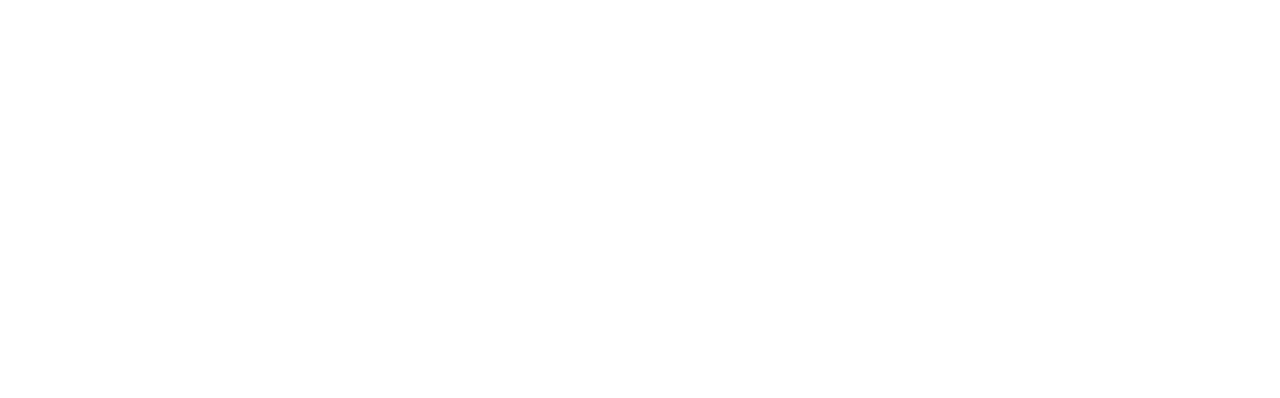
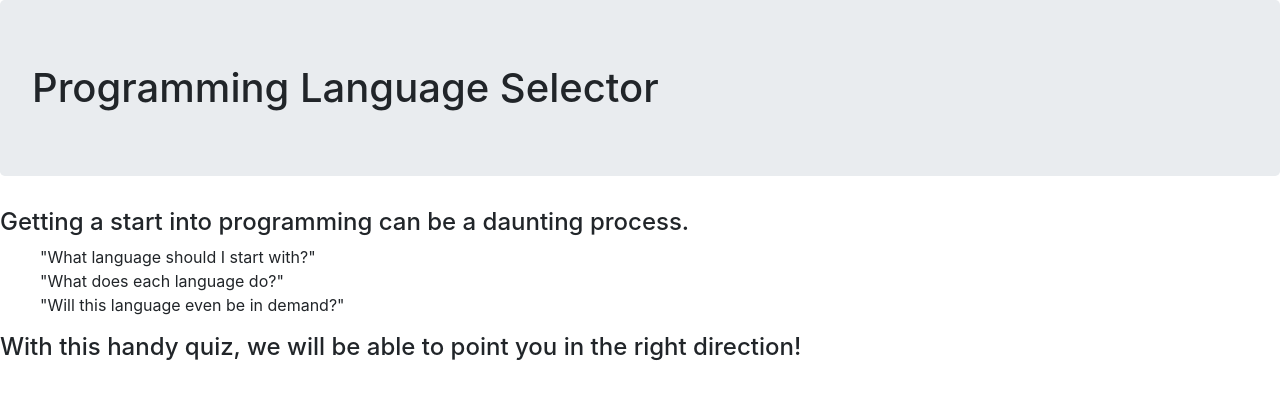
Before and after one commit to kevinkirkl3y/program-language-selector, a plain HTML site: page index.html in a window 1280 px wide. Drawn offline with Linux system fonts and the light colour scheme.

Commit message:
Added header and introduction text to let user know what the page will try to accomplish.

```diff
--- a/css/styles.css
+++ b/css/styles.css
@@ -0,0 +1,3 @@
+.questions {
+  list-style: none;
+}
--- a/index.html
+++ b/index.html
@@ -7,8 +7,15 @@
   <script src="js/scripts.js"></script>
   <title></title>
 </head>
-<h1></h1>
+<h1 class="jumbotron">Programming Language Selector</h1>
 <body>
+  <h4>Getting a start into programming can be a daunting process.</h4>
+    <ul>
+      <li class="questions">"What language should I start with?"</li>
+      <li class="questions">"What does each language do?"</li>
+      <li class="questions">"Will this language even be in demand?"</li>
+    </ul>
+  <h4>With this handy quiz, we will be able to point you in the right direction!</h4>
 
 
 
```
